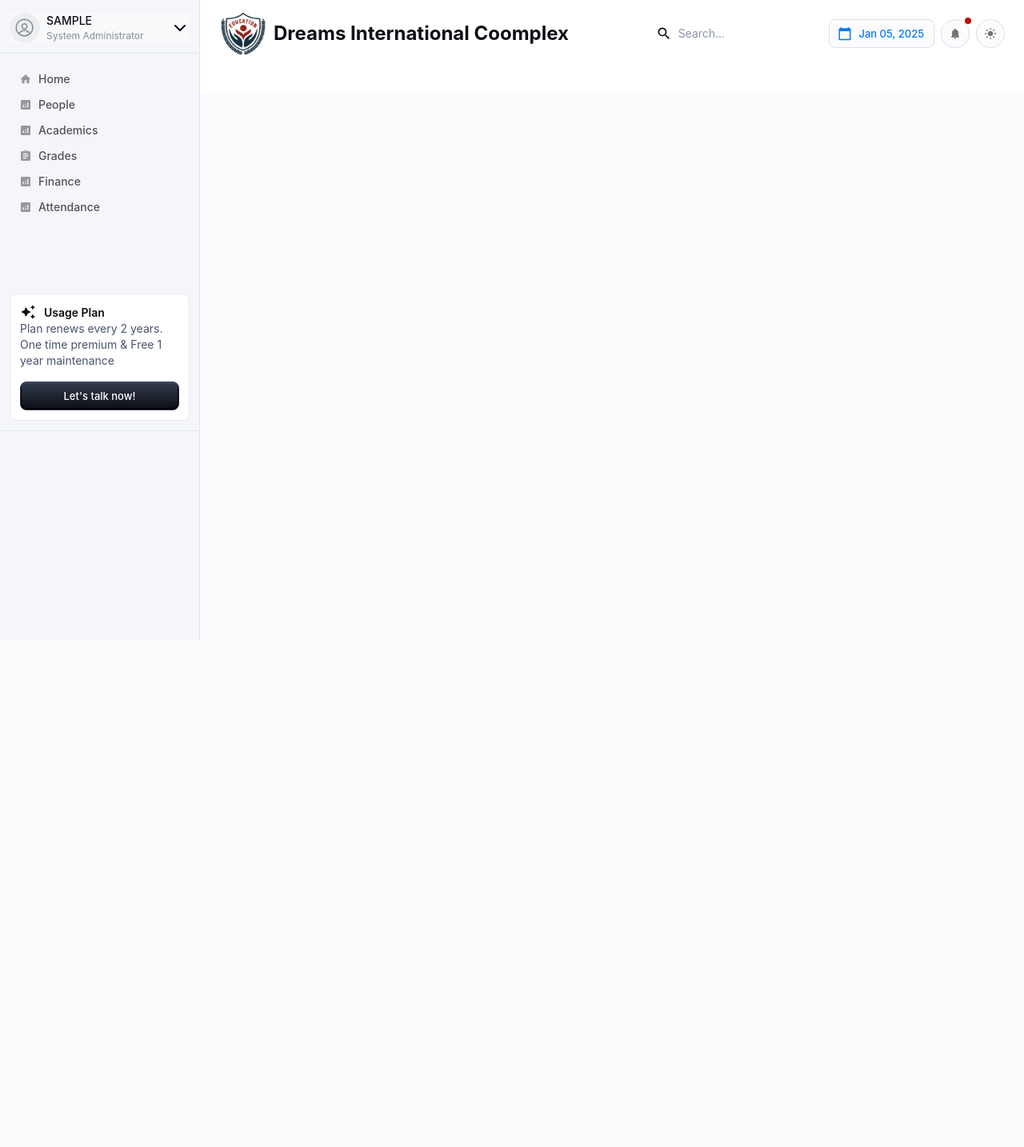
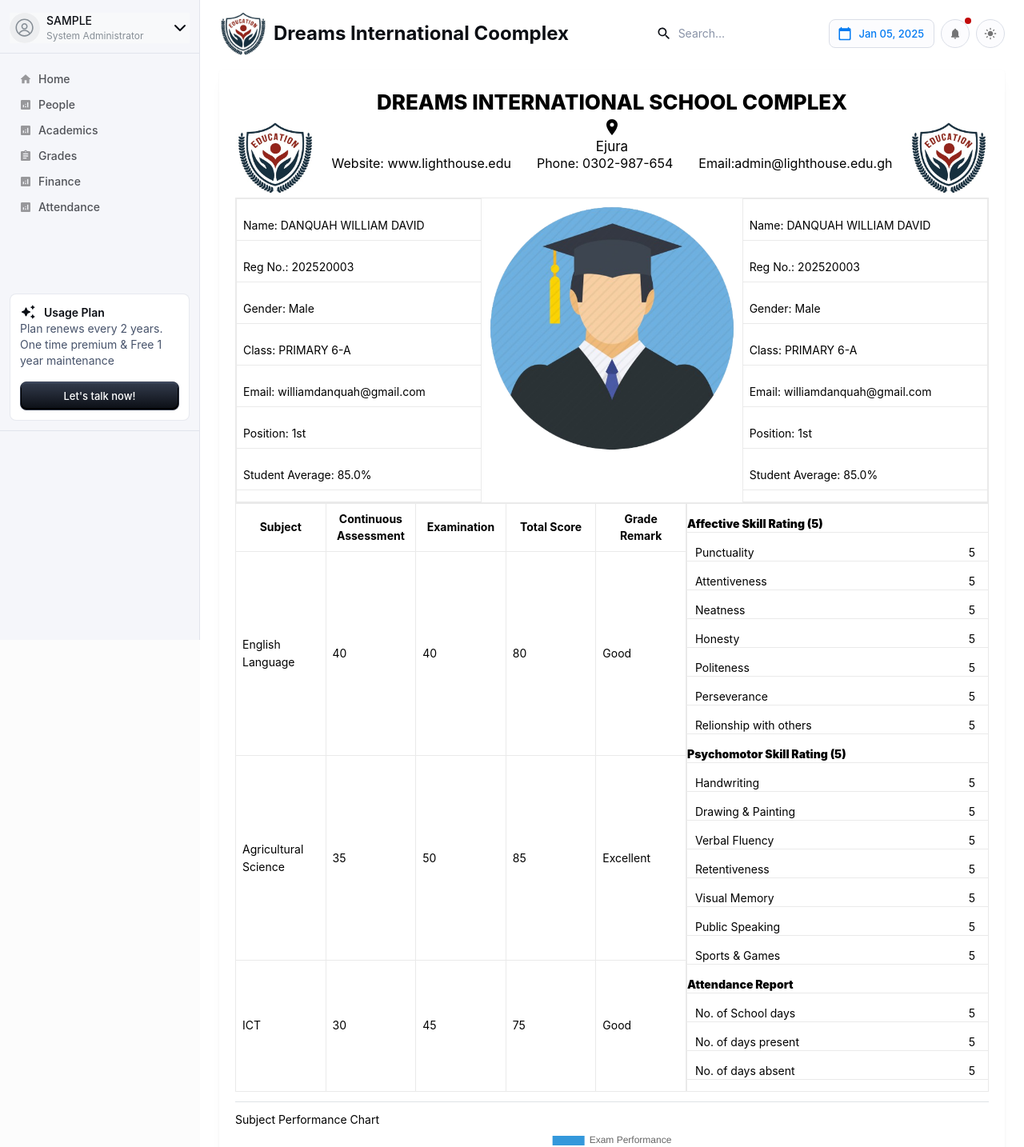
Before and after one commit to Williamdreams89/schoolfocus, a React (Create React App) app in the folder frontend/: page /reportcard in a window 1280 px wide. Shown: the top 1434 px of the page at 80% size. Before the commit the page ends 800 px from the top, so only its background shows below. Built offline with nearby package versions, Linux system fonts and the light colour scheme; sample sign-in values are in the browser's storage.

Commit message:
results preview modal

```diff
--- a/frontend/package.json
+++ b/frontend/package.json
@@ -27,6 +27,7 @@
     "@types/react": "^18.3.12",
     "@types/react-dom": "^18.3.1",
     "axios": "^1.7.8",
+    "chart.js": "^4.4.7",
     "class-variance-authority": "^0.7.1",
     "clsx": "^2.1.1",
     "date-fns": "^4.1.0",
@@ -37,7 +38,9 @@
     "jwt-decode": "^4.0.0",
     "primereact": "^10.8.5",
     "react": "^18.3.1",
+    "react-chartjs-2": "^5.3.0",
     "react-dom": "^18.3.1",
+    "react-icons": "^5.4.0",
     "react-pin-input": "^1.3.1",
     "react-router-dom": "^6.28.0",
     "react-scripts": "5.0.1",
--- a/frontend/src/App.tsx
+++ b/frontend/src/App.tsx
@@ -58,6 +58,7 @@ import StudntEnroll from "./components/people/students/StudntEnroll";
 import StudentDetailPage from "./components/people/students/StudentDetailPage";
 import ReviewPublish from "./components/gradeBook/ReviewPublish";
 import Subjects from "./components/academics/subjects/Subjects";
+import ReportCard from "./components/gradeBook/ReportCard";
 
 const xThemeComponents = {
   ...chartsCustomizations,
@@ -229,6 +230,7 @@ const App: React.FC = (props: { disableCustomTheme?: boolean }) => {
                       <Route path='/Review&PublishResultsOptions' element={<ReviewPublish />} />
                       <Route path='/Review&PublishResults' element={<ResultsTable />} />
                       <Route path='/publishResults' element={<PublishResultForm />} />
+                      <Route path='/reportcard' element={<ReportCard />} />
                       <Route path='/scoreEntryOptions' element={<ScoreEntryMain />} />
                       <Route path='/studentScoreEntry' element={<ScoreEntryMain />} />
                   </Route>
--- /dev/null
+++ b/frontend/src/components/gradeBook/ReportCard.tsx
@@ -0,0 +1,205 @@
+import React from "react";
+import {
+  Card,
+  Grid,
+  Image,
+  Text,
+  Table,
+  Divider,
+  SimpleGrid,
+} from "@mantine/core";
+import { Bar } from "react-chartjs-2";
+import {
+  Chart as ChartJS,
+  BarElement,
+  CategoryScale,
+  LinearScale,
+  Tooltip,
+  Legend,
+} from "chart.js";
+import "./styles.css";
+import { Box } from "@mui/material";
+import RoomIcon from '@mui/icons-material/Room';
+
+ChartJS.register(BarElement, CategoryScale, LinearScale, Tooltip, Legend);
+
+const studentData = {
+  name: "DANQUAH WILLIAM KWAFO",
+  regNo: "2025/000003",
+  gender: "M",
+  age: "",
+  class: "PRIMARY 6 - A",
+  email: "william.danquah@schoolsfocus.net",
+  position: "1st",
+  noOfSubjects: 3,
+  totalScore: "165 / 200",
+  average: "82.50%",
+  gpa: "5.00",
+  resultSummary: "Incomplete Result",
+};
+
+const data = {
+  labels: ["English Language", "Agricultural Science", "ICT"],
+  datasets: [
+    {
+      label: "Exam Performance",
+      data: [80, 85, 75],
+      backgroundColor: ["#3498db", "#2ecc71", "#e74c3c"],
+    },
+  ],
+};
+
+const ReportCard = () => {
+  return (
+    <Card shadow="sm" padding="lg">
+      <center style={{fontWeight:800, fontSize:'26px'}}>DREAMS INTERNATIONAL SCHOOL COMPLEX</center>
+      {/* Header Section */}
+      <Box sx={{ display: "flex", justifyContent:'space-between', width:'100%'}}>
+        <Image
+          src="/images/logo.png"
+          alt="School Logo"
+          style={{ width: "100px", objectFit: "cover" }}
+        />
+        <Box
+          sx={{
+            display: "flex",
+            flexDirection: "column",
+            // justifyContent: "center",
+            // alignItems: "center",
+            position:'relative'
+          }}
+        >
+          <Box sx={{position:'absolute', display:'flex', flexDirection:'column', width:'100%', justifyContent:'center', alignItems:'center'}}><RoomIcon /> <span style={{fontSize:'17px'}}>Ejura</span></Box>
+          <Box sx={{flex: 3, display:'flex', alignItems:'center', gap:'2rem', mt:'1rem'}}>
+            <Text>
+              Website: www.lighthouse.edu
+              <Divider orientation="vertical" />
+            </Text>
+            <Text>Phone: 0302-987-654</Text>
+            <Text>
+              <Divider orientation="vertical" />
+              Email:admin@lighthouse.edu.gh
+            </Text>
+          </Box>
+        </Box>
+        <Image
+          src="/images/logo.png"
+          alt="School Logo"
+          style={{ width: "100px", objectFit: "cover" }}
+        />
+      </Box>
+
+
+      {/* Student Info Section */}
+      <Box sx={{display:'flex', justifyContent:'space-between', height:'fit-content', border:'1px solid #eaeaea', marginBottom:'rem'}}>
+      <Box className="report-bio">
+          <p>Name: DANQUAH WILLIAM DAVID</p>
+          <p>Reg No.: 202520003</p>
+          <p>Gender: Male</p>
+          <p>Class: PRIMARY 6-A</p>
+          <p>Email: williamdanquah@gmail.com</p>
+          <p>Position: 1st</p>
+          <p>Student Average: 85.0%</p>
+        </Box>
+        <Box sx={{ flex: 1, height:'100%', display:'flex', justifyContent:'center', alignItems:'center', padding:'10px'}}>
+          <Image
+            src="images/avata.png"
+            alt="Student Photo"
+            radius="md"
+            width={"90%"}
+            height={"90%"}
+          />
+        </Box>
+        <Box className="report-bio">
+          <p>Name: DANQUAH WILLIAM DAVID</p>
+          <p>Reg No.: 202520003</p>
+          <p>Gender: Male</p>
+          <p>Class: PRIMARY 6-A</p>
+          <p>Email: williamdanquah@gmail.com</p>
+          <p>Position: 1st</p>
+          <p>Student Average: 85.0%</p>
+        </Box>
+      </Box>
+      {/* Subject Table */}
+      <Box sx={{display:'flex'}}>
+        <Table className="custom-table">
+          <thead>
+            <tr>
+              <th>Subject</th>
+              <th>Continuous Assessment</th>
+              <th>Examination</th>
+              <th>Total Score</th>
+              <th>Grade Remark</th>
+            </tr>
+          </thead>
+          <tbody>
+            <tr>
+              <td>English Language</td>
+              <td>40</td>
+              <td>40</td>
+              <td>80</td>
+              <td>Good</td>
+            </tr>
+            <tr>
+              <td>Agricultural Science</td>
+              <td>35</td>
+              <td>50</td>
+              <td>85</td>
+              <td>Excellent</td>
+            </tr>
+            <tr>
+              <td>ICT</td>
+              <td>30</td>
+              <td>45</td>
+              <td>75</td>
+              <td>Good</td>
+            </tr>
+          </tbody>
+        </Table>
+        <Box className="report-cognitive">
+          <p style={{fontWeight:900}}>Affective Skill Rating (5)</p>
+          <p><span className="val-one">Punctuality</span><span className="val-two">5</span></p>
+          <p><span className="val-one">Attentiveness</span><span className="val-two">5</span></p>
+          <p><span className="val-one">Neatness</span><span className="val-two">5</span></p>
+          <p><span className="val-one">Honesty</span><span className="val-two">5</span></p>
+          <p><span className="val-one">Politeness</span><span className="val-two">5</span></p>
+          <p><span className="val-one">Perseverance</span><span className="val-two">5</span></p>
+          <p><span className="val-one">Relionship with others</span><span className="val-two">5</span></p>
+          <p style={{fontWeight:900}}>Psychomotor Skill Rating (5)</p>
+          <p><span className="val-one">Handwriting</span><span className="val-two">5</span></p>
+          <p><span className="val-one">Drawing & Painting</span><span className="val-two">5</span></p>
+          <p><span className="val-one">Verbal Fluency</span><span className="val-two">5</span></p>
+          <p><span className="val-one">Retentiveness</span><span className="val-two">5</span></p>
+          <p><span className="val-one">Visual Memory</span><span className="val-two">5</span></p>
+          <p><span className="val-one">Public Speaking</span><span className="val-two">5</span></p>
+          <p><span className="val-one">Sports & Games</span><span className="val-two">5</span></p>
+          <p style={{fontWeight:900}}>Attendance Report</p>
+          <p><span className="val-one">No. of School days</span><span className="val-two">5</span></p>
+          <p><span className="val-one">No. of days present</span><span className="val-two">5</span></p>
+          <p><span className="val-one">No. of days absent</span><span className="val-two">5</span></p>
+        </Box>
+      </Box>
+      <Divider my="sm" />
+
+      {/* Performance Chart */}
+      <Text size="sm">Subject Performance Chart</Text>
+      <Bar data={data} />
+
+      {/* Footer Section */}
+      <Grid mt="md">
+        <Grid.Col span={6}>
+          <Text size="sm">Form Teacher:</Text>
+          <Divider my="xs" />
+          <Text size="sm">Form Teacher's Signature:</Text>
+        </Grid.Col>
+        <Grid.Col span={6}>
+          <Text size="sm">Principal:</Text>
+          <Divider my="xs" />
+          <Text size="sm">Principal's Signature:</Text>
+        </Grid.Col>
+      </Grid>
+    </Card>
+  );
+};
+
+export default ReportCard;
--- a/frontend/src/components/gradeBook/ReviewPublish.tsx
+++ b/frontend/src/components/gradeBook/ReviewPublish.tsx
@@ -8,6 +8,7 @@ import {
   MantineProvider,
   NativeSelect,
   SimpleGrid,
+  Modal,
 } from "@mantine/core";
 import "./styles.css";
 import {
@@ -18,12 +19,14 @@ import {
   AccordionDetails,
   Card,
   TableContainer,
+  Backdrop,
 } from "@mui/material";
 import ExpandMoreIcon from "@mui/icons-material/ExpandMore";
 import axios from "axios";
 import { APIContext } from "../../utils/contexts/ReactContext";
 import useMediaQuery from "@mui/material/useMediaQuery";
 import { useParams } from "react-router-dom";
+import ReportCard from "./ReportCard";
 
 interface Score {
   continuous: number;
@@ -73,6 +76,7 @@ export default function ReviewPublish() {
   const [examSession, setExamSession] = useState<string>("");
   const [academicYear, setAcademicYear] = useState<string>("");
   const [classList, setClassList] = useState<Class[]>([]);
+  const [open, setOpen] = React.useState<boolean>(false)
   const calculateGrandTotal = (student: Student) => {
     return Object.values(student.scores).reduce(
       (sum, score) => sum + (score.continuous || 0) + (score.exams || 0),
@@ -317,7 +321,7 @@ export default function ReviewPublish() {
                 </td>
                 <td>
                   <Button
-                    onClick={() => handlePreview(student)}
+                    onClick={() => setOpen(true)}
                     variant="outline"
                   >
                     Preview
@@ -328,6 +332,15 @@ export default function ReviewPublish() {
           </tbody>
         </Table>
       </TableContainer>: <Box sx={{width:'100%', height:'200px', display:'flex', justifyContent:'center', alignItems:'center'}}>Results Not Available!!</Box>}
+      {open&&<Backdrop
+  sx={(theme) => ({ color: '#fff', zIndex: theme.zIndex.drawer + 1, display:'flex', flexDirection:'column', gap:'1rem', position:'fixed',  top:0, left:0})}
+open={open}
+>
+
+      <Modal title="Student Report View" size={"65rem"} opened={open} style={{position:'absolute', zIndex:99999,}} onClose={()=>setOpen(false)}>
+        <ReportCard />
+      </Modal>
+</Backdrop>}
     </Box>
   );
 }
--- a/frontend/src/components/gradeBook/styles.css
+++ b/frontend/src/components/gradeBook/styles.css
@@ -10,3 +10,41 @@
     border: 1px solid #eaeaea;
     padding: 8px;
   }
+
+  .report-bio{
+    width: fit-content;
+    border: 1px solid #eaeaea;
+    table-layout: fixed;
+    flex: 1;
+  }
+
+  .report-bio p{
+    border-bottom: 1px solid #eaeaea;
+    padding: 8px;
+  }
+
+  .report-cognitive{
+    width: fit-content;
+    border: 1px solid #eaeaea;
+    table-layout: fixed;
+    flex: 1;
+  }
+
+  .report-cognitive p{
+    border-bottom: 1px solid #eaeaea;
+    /* padding: 8px; */
+    display: flex;
+  }
+
+  .report-cognitive p .val-one{
+    flex: 1;
+    margin-left: 10px;
+  }
+
+
+  .report-cognitive p .val-two{
+    display: flex;
+    justify-content: center;
+    align-items: center;
+    margin-right: 1rem;
+  }
```
